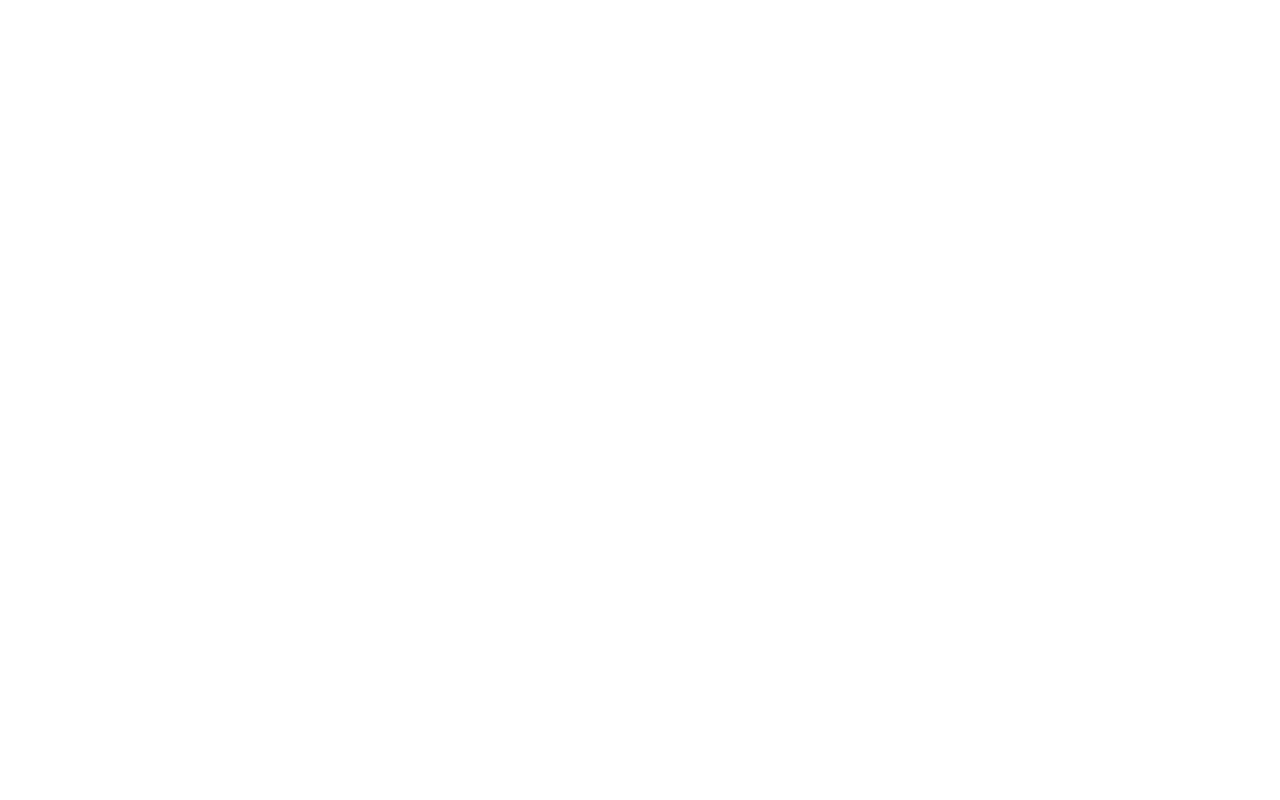
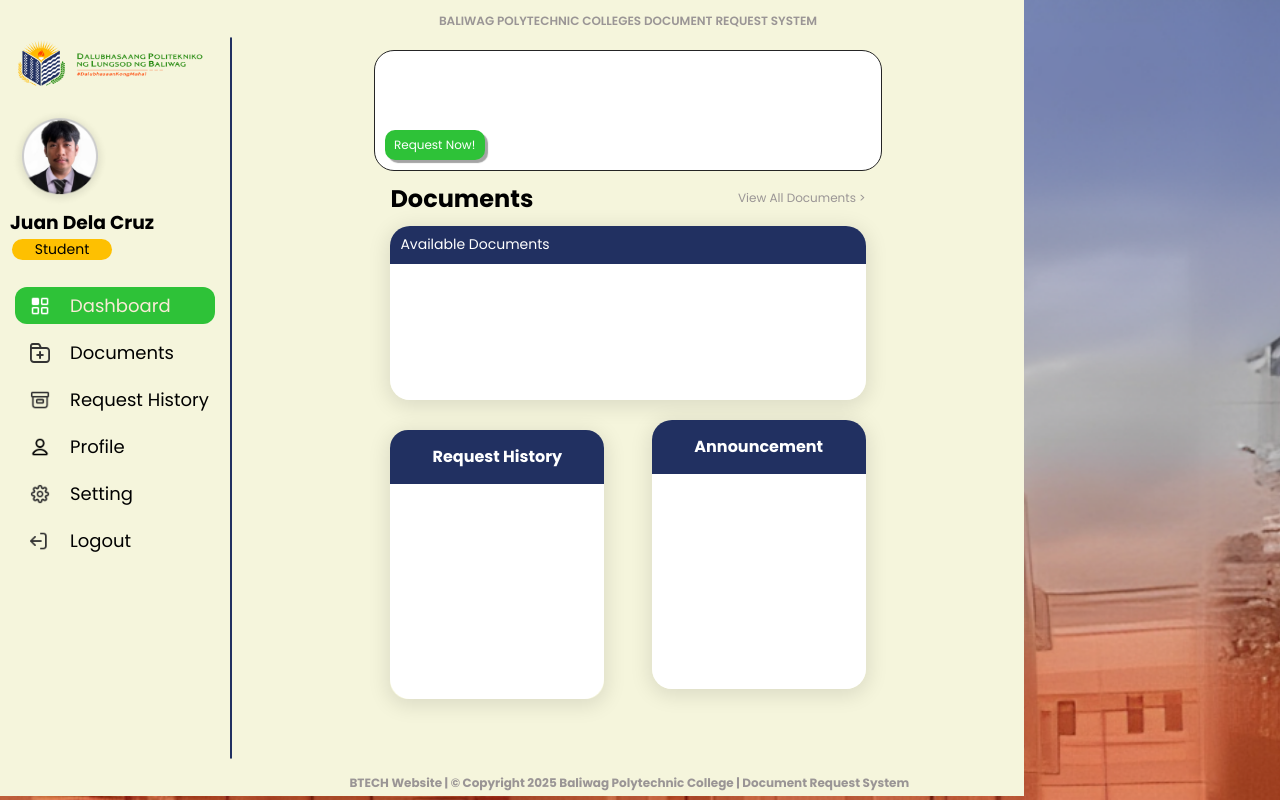
Before and after one commit to Renzy20/BTECH-E-Request, a website: page HTML Folder/studentdashboard.html in a window 1280 px wide. Drawn offline with Linux system fonts and the light colour scheme; files whose address does not match are found by name.

Commit message:
Dashboard Section Done

```diff
--- a/CSS Folder/Dashboard Css Folder/studentdashboard.css
+++ b/CSS Folder/Dashboard Css Folder/studentdashboard.css
@@ -0,0 +1,355 @@
+* {
+    margin: 0;
+    padding: 0;
+    font-family: 'Poppins', sans-serif;
+}
+
+body {
+    height: 100vh;
+    width: 100%;
+
+    background-image: url('C:/Users/Administrator/OneDrive/Documents/BTECH-E-Request/img/e-requestBG.png');
+    background-repeat: no-repeat;
+    background-position: fixed;
+    background-size: cover;
+}
+
+.container {
+    height: 99.5vh;
+    width: 80%;
+
+    background-color: beige;
+
+    display: flex;
+    justify-content: flex-start;
+    align-items: center;
+}
+
+.first-container {
+    height: 95vh;
+    width: 25%;
+
+    padding: 10px;
+
+    display: flex;
+    flex-direction: column;
+    align-items: flex-start;
+}
+
+.btech-logo {
+    height: 50px;
+    width: 200px;
+
+    margin-top: 20px;
+    margin-bottom: 10px;
+}
+
+.profile-container {
+    display: flex;
+    flex-direction: column;
+    justify-items: center;
+    align-items: flex-start;
+
+    margin-top: 10px;
+}
+
+.profile-pic {
+    height: 100px;
+    width: 100px;
+}
+
+.student-subtext {
+    font-size: 14px;
+    background-color: #FEC001;
+    width: 100px;
+    text-align: center;
+    border-radius: 20px;
+    margin: 2px;
+}
+
+.nav-container {
+    display: flex;
+    flex-direction: column;
+    justify-content: center;
+
+    margin-top: 20px;
+}
+
+.dashboard-bttn {
+    display: flex;
+    justify-content: flex-start;
+    align-items: center;
+
+    padding: 5px;
+    margin: 5px;
+
+    width: 200px;
+    font-size: 18px;
+    background-color: #2EC238;
+
+    border: none;
+    border-radius: 12px;
+    color: antiquewhite;
+    cursor: pointer;
+}
+
+.dash-icon {
+    height: 20px;
+    width: 20px;
+
+    margin-right: 20px;
+    margin-left: 10px;
+}
+
+.doc-bttn {
+    display: flex;
+    justify-content: flex-start;
+    align-items: center;
+
+    padding: 5px;
+    margin: 5px;
+
+    width: 200px;
+    font-size: 18px;
+    background-color: beige;
+
+    border: none;
+    cursor: pointer;
+}
+
+.docu_icon {
+    height: 20px;
+    width: 20px;
+
+    margin-right: 20px;
+    margin-left: 10px;
+}
+
+.middle-line {
+    border: 1px solid #213061;
+    border-radius: 20px;
+
+    height: 90vh;
+}
+
+.second-container {
+    height: 99vh;
+    width: 100%;
+
+    display: flex;
+    justify-content: center;
+    align-items: center;
+}
+
+.containers {
+    height: 100%;
+    width: 80%;
+
+    justify-items: center;
+    align-items: center;
+}
+
+.text-header {
+    width: 100%;
+    text-align: center;
+    font-size: 12px;
+    font-weight: 600;
+    color: #9A9595;
+
+    margin-top: 10px;
+}
+
+.background-container {
+    border: 1px solid rgb(37, 37, 37);
+    border-radius: 20px;
+    background-color: #fff;
+
+    height: 15%;
+    width: 80%;
+
+    margin-top: 20px;
+
+    display: flex;
+    justify-content: baseline;
+    align-items: end;
+}
+
+.request-bttn {
+    margin-left: 10px;
+    margin-bottom: 10px;
+
+    border: none;
+    border-radius: 10px;
+    background-color: #2EC238;
+    color: #fff;
+
+    height: 30px;
+    width: 100px;
+    font-size: 12px;
+
+    box-shadow: 3px 3px 1px rgba(27, 27, 27, 0.4);
+    transition: all 0.3s ease;
+    cursor: pointer;
+
+    align-items: center;
+}
+
+.request-bttn:hover {
+    background-color: #213061;
+}
+
+.request-bttn:active {
+    width: 100px;
+    font-size: 12px;
+    background-color: #FEC001;
+    color: #303030cc;
+    box-shadow: none;
+}
+
+.dashboard-text {
+    display: flex;
+    justify-content: space-between;
+    align-items: center;
+
+    width: 75%;
+    margin-top: 10px;
+    margin-bottom: 10px;
+}
+
+.doc-text {
+    font-weight: 800;
+    font-size: 24px;
+}
+
+.viewAll-link {
+    text-decoration: none;
+    font-size: 12px;
+
+    color: #9A9595;
+    cursor: pointer;
+}
+
+.documents-container {
+    height: 22%;
+    width: 75%;
+
+    box-shadow: 0 4px 20px 3px rgba(0, 0, 0, 0.1);
+    border-radius: 20px;
+
+    display: flex;
+    flex-direction: column;
+}
+
+.documents-header-text {
+    height: 39px;
+    width: 100%;
+
+    background-color: #213061;
+    border-top-left-radius: 20px;
+    border-top-right-radius: 20px;
+
+    display: flex;
+    align-items: center;
+}
+
+.available-documents-text {
+    font-size: 14px;
+    color: #fff;
+    margin-left: 10px;
+}
+
+.documents-body-container {
+    height: 80%;
+    width: 100%;
+
+    background-color: #fff;
+    border-bottom-left-radius: 20px;
+    border-bottom-right-radius: 20px;
+}
+
+.requesthistory-announcement-container {
+    height: 34%;
+    width: 75%;
+
+    margin-top: 20px;
+
+    display: flex;
+    justify-content: space-between;
+}
+
+.requesthistory-container {
+    border-radius: 18px;
+    box-shadow: 0 4px 20px 3px rgba(0, 0, 0, 0.1);
+
+    height: 100%;
+    width: 45%;
+
+    margin-top: 10px;
+}
+
+.announcement-container {
+    border-radius: 20px;
+    box-shadow: 0 4px 20px 3px rgba(0, 0, 0, 0.1);
+
+    height: 100%;
+    width: 45%;
+}
+
+.request-container {
+    width: 100%;
+    height: 20%;
+
+    background-color: #213061;
+    border-top-left-radius: 18px;
+    border-top-right-radius: 18px;
+
+    display: flex;
+    justify-content: center;
+    align-items: center;
+}
+
+.requesthistory-text {
+    text-align: center;
+    color: #fff;
+    font-weight: bold;
+}
+
+.body-container {
+    height: 80%;
+    width: 100%;
+
+    background-color: #fff;
+    border-bottom-left-radius: 20px;
+    border-bottom-right-radius: 20px;
+}
+
+.announce-container {
+    width: 100%;
+    height: 20%;
+
+    background-color: #213061;
+    border-top-left-radius: 20px;
+    border-top-right-radius: 20px;
+
+    display: flex;
+    justify-content: center;
+    align-items: center;
+}
+
+.announcement-text {
+    text-align: center;
+    color: #fff;
+    font-weight: bold;
+}
+
+.footer-text {
+    color: #9A9595;
+    font-size: 12px;
+    font-weight: bold;
+
+    text-align: center;
+
+    position: fixed;
+    bottom: 1%;
+    left: 27.3%;
+}
--- a/HTML Folder/studentdashboard.html
+++ b/HTML Folder/studentdashboard.html
@@ -6,12 +6,111 @@
     <meta name="viewport" content="width=device-width, initial-scale=1.0">
     <title>BTECH-E-Request</title>
 
-    <link rel="icon" type="image/png"
-        href="C:\Users\Administrator\OneDrive\Documents\BTECH-E-Request\img\btechIcon.png">
+    <link rel="icon" type="image/png" href="../img/btechIcon.png">
+    <link rel="stylesheet" href="../CSS Folder/Dashboard Css Folder/studentdashboard.css">
+    <link href="https://fonts.googleapis.com/css2?family=Poppins:wght@300;400;500;600;700&display=swap"
+        rel="stylesheet">
 </head>
 
 <body>
+    <div class="container">
+        <div class="first-container">
+            <img src="../img/btechlogo(1).png" alt="btechlogo" class="btech-logo">
 
+            <div class="profile-container">
+                <img src="../img/profile.png" alt="profile" class="profile-pic">
+                <h3>Juan Dela Cruz</h3>
+                <p class="student-subtext">Student</p>
+            </div>
+
+            <div class="nav-container">
+                <button class="dashboard-bttn"><img src="../img/dashboard_icon.png" alt="dashboard_icon"
+                        class="dash-icon">
+                    Dashboard
+                </button>
+
+                <button class="doc-bttn"><img src="../img/document_icon.png" alt="document_icon" class="docu_icon">
+                    Documents
+                </button>
+
+                <button class="doc-bttn"><img src="../img/reqhistory_icon.png" alt="reqhistory_icon" class="docu_icon">
+                    Request History
+                </button>
+
+                <button class="doc-bttn"><img src="../img/userprofile_icon.png" alt="userprofile_icon"
+                        class="docu_icon">
+                    Profile
+                </button>
+
+                <button class="doc-bttn"><img src="../img/settings_icon.png" alt="settings_icon" class="docu_icon">
+                    Setting
+                </button>
+
+                <button class="doc-bttn"><img src="../img/logout_icon.png" alt="logout_icon" class="docu_icon">
+                    Logout
+                </button>
+            </div>
+
+
+        </div>
+
+        <div class="middle-line"></div>
+
+        <div class="second-container">
+
+            <!-- Dashboard -->
+            <div class="containers">
+                <p class="text-header">BALIWAG POLYTECHNIC COLLEGES DOCUMENT REQUEST SYSTEM</p>
+
+                <div class="background-container">
+                    <button class="request-bttn">Request Now!</button>
+                </div>
+
+                <div class="dashboard-text">
+                    <p class="doc-text">Documents</p>
+                    <a href="#" class="viewAll-link">View All Documents ></a>
+                </div>
+
+                <div class="documents-container">
+                    <div class="documents-header-text">
+                        <p class="available-documents-text">Available Documents</p>
+                    </div>
+
+                    <div class="documents-body-container"></div>
+                </div>
+
+                <div class="requesthistory-announcement-container">
+                    <div class="requesthistory-container">
+                        <div class="request-container">
+                            <p class="requesthistory-text">Request History</p>
+                        </div>
+
+                        <div class="body-container"></div>
+                    </div>
+
+                    <div class="announcement-container">
+                        <div class="announce-container">
+                            <p class="announcement-text">Announcement</p>
+                        </div>
+
+                        <div class="body-container"></div>
+                    </div>
+                </div>
+
+                <h5 class="footer-text">BTECH Website | © Copyright 2025 Baliwag Polytechnic College | Document Request
+                    System</h5>
+            </div>
+
+            <!-- Documents -->
+
+            <!-- Request History -->
+
+            <!-- Profile -->
+
+            <!-- Settings -->
+
+        </div>
+    </div>
 
 </body>
 
```
Also changed, not shown: img/btechlogo(1).png (added), img/dashboard_icon.png (added), img/document_icon.png (added), img/logout_icon.png (added), img/profile.png (added), img/reqhistory_icon.png (added), img/settings_icon.png (added), img/userprofile_icon.png (added).
